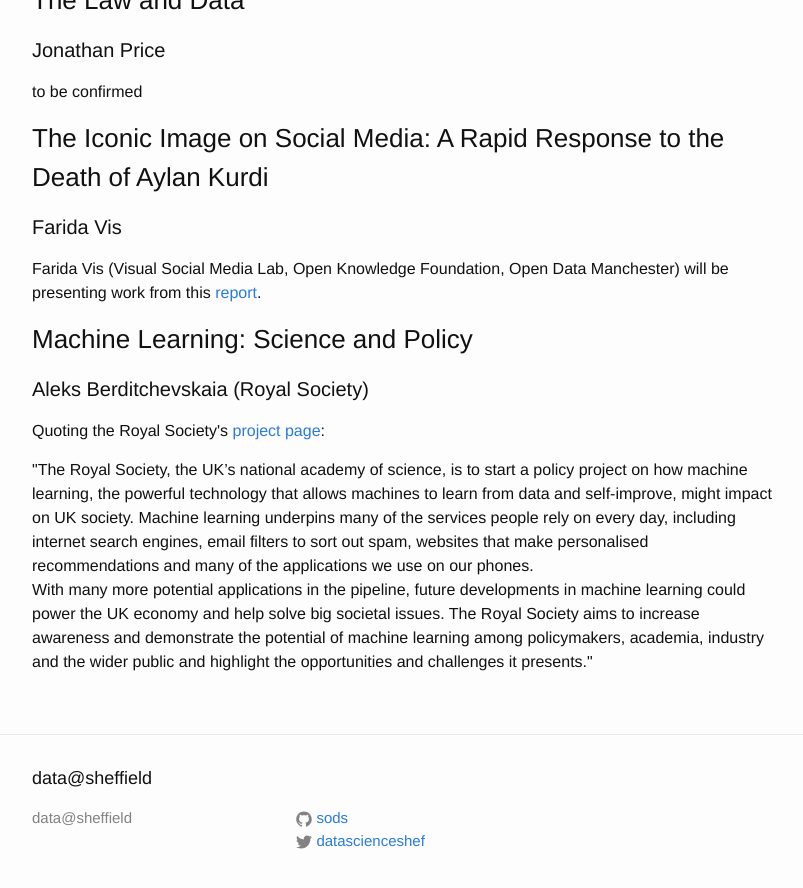
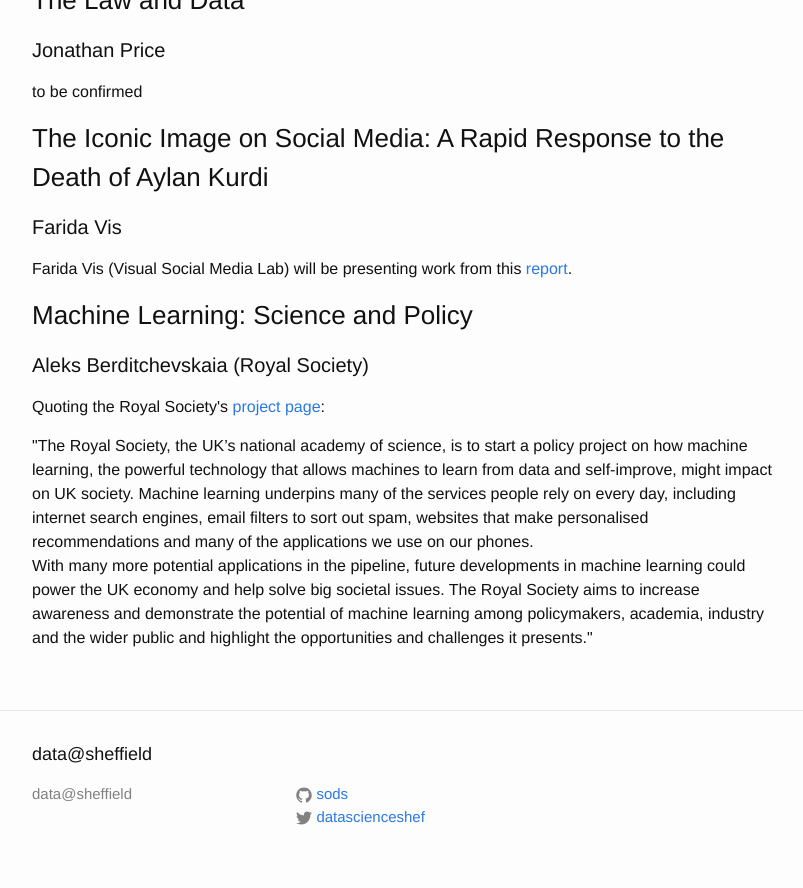
Before and after one commit to sods/das2015, a Jekyll site: the page built from schedule.html, in a window 1280 px wide and 900 px high, scrolled down 3124 px. Shown: the top 888 px of the window, without its empty margins (238-1041 px from the left). Built offline with Jekyll 4.4.1, drawn with Linux system fonts in a browser that asks for light colours.

Commit message:
corrected Farida's label

```diff
--- a/schedule.html
+++ b/schedule.html
@@ -53,7 +53,7 @@ for wider analysis poses serious privacy concerns. Differential Privacy is a sys
 
 <h4>Farida Vis</h4>
 
-<p>Farida Vis (Visual Social Media Lab, Open Knowledge Foundation, Open Data Manchester) will be presenting
+<p>Farida Vis (Visual Social Media Lab) will be presenting
 work from this <a href="http://visualsocialmedialab.org/blog/the-iconic-image-on-social-media-a-rapid-response-to-the-death-of-aylan-kurdi">report</a>.</p>
 
 <h3>Machine Learning: Science and Policy</h3>
```
